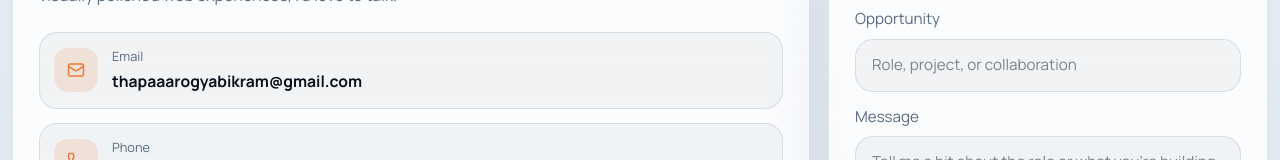
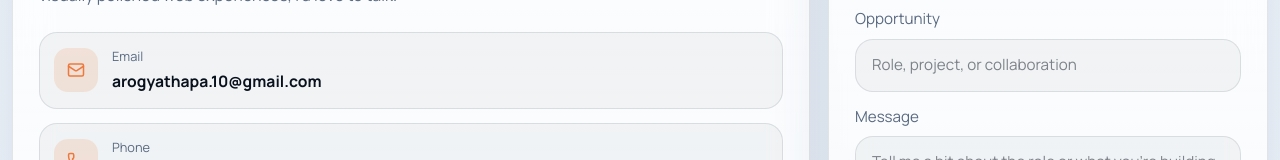
Before and after one commit to aar0gya/myportfolio, a React (Vite) app: page / in a window 1280 px wide. Shown: the part 3375-3535 px from the top of the page. Built offline with nearby package versions, Linux system fonts and the light colour scheme.

Commit message:
Updated Links

```diff
--- a/src/pages/Home.jsx
+++ b/src/pages/Home.jsx
@@ -75,7 +75,7 @@ const projects = [
       "A full-stack sneaker ecommerce platform built with React, Node.js, PostgreSQL, Stripe payments, Clerk authentication, an admin dashboard, and transactional emails.",
     outcome: "Shows end-to-end product delivery across storefront UX, payments, authentication, admin tooling, and production-style backend flows.",
     stack: ["React", "Node.js", "JavaScript", "Express", "Stripe", "PostgreSQL"],
-    demoUrl: "https://github.com/aar0gya/apex-kicks",
+    demoUrl: "https://apex-kicks.vercel.app/",
     githubUrl: "https://github.com/aar0gya/apex-kicks",
   },
   {
@@ -95,7 +95,7 @@ const projects = [
       "A mobile-responsive quiz game built with Flask, JavaScript, and SQLite featuring multiple subjects, animated UI, sound effects, and a persistent leaderboard.",
     outcome: "Highlights full-stack interactivity, responsive design, game-like UX polish, and stateful leaderboard functionality.",
     stack: ["JavaScript", "Python", "Flask", "SQLite", "Frontend", "Backend"],
-    demoUrl: "https://github.com/aar0gya/quizzy",
+    demoUrl: "https://quizzy-j6cz.onrender.com/",
     githubUrl: "https://github.com/aar0gya/quizzy",
   },
 ];
@@ -103,8 +103,8 @@ const projects = [
 const contactLinks = [
   {
     label: "Email",
-    value: "thapaaarogyabikram@gmail.com",
-    href: "mailto:thapaaarogyabikram@gmail.com",
+    value: "arogyathapa.10@gmail.com",
+    href: "mailto:arogyathapa.10@gmail.com",
     icon: Mail,
   },
   {
```
